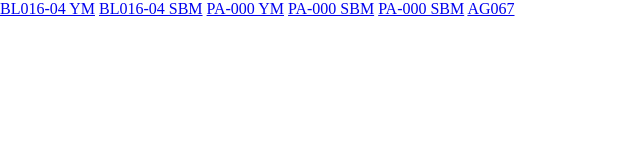
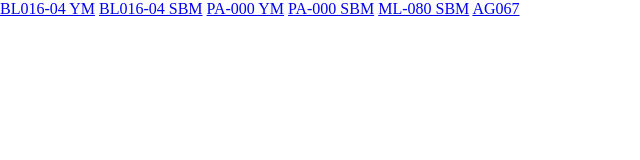
Before and after one commit to GiaGioi/GiaGioi.github.io, a plain HTML site: page index.html in a window 1280 px wide. Shown: the full height of the page, 0-640 px from the left. Drawn offline with Linux system fonts and the light colour scheme.

Commit message:
Update index.html

```diff
--- a/index.html
+++ b/index.html
@@ -10,7 +10,7 @@
     <a href="https://my.softbank.jp/msb/d/webLink/doSend/WCO010042_app">BL016-04 SBM</a>
     <a href="https://my.ymobile.jp/muc/d/webLink/doSend/MWBWL0192">PA-000 YM</a>
     <a href="https://my.softbank.jp/msb/d/webLink/doSend/MWBAA0142">PA-000 SBM</a>
-    <a href="https://my.softbank.jp/msb/d/webLink/doSend/CME010002_app">PA-000 SBM</a>
+    <a href="https://my.softbank.jp/msb/d/webLink/doSend/CME010002_app">ML-080 SBM</a>
     <a href="https://my.softbank.jp/msb/d/webLink/doSend/WBC010008_app">AG067</a>
 
 
```
